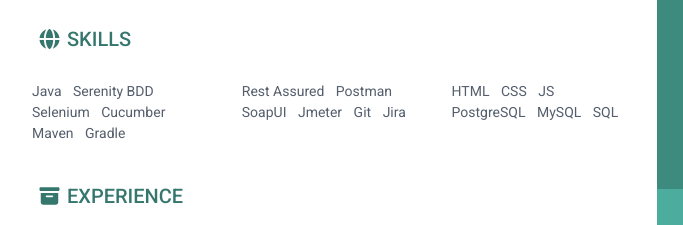
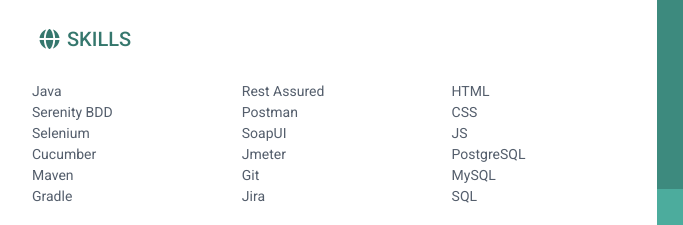
Before and after one commit to leandjb/CVQA_Barros, a plain HTML site: page index.html in a window 1280 px wide. Shown: the part 218-443 px from the top of the page, 183-866 px from the left. Drawn offline with Linux system fonts and the light colour scheme.

Commit message:
improve CV 4

```diff
--- a/index.html
+++ b/index.html
@@ -113,34 +113,34 @@
             <div class="section experiences-section">
                 <h2 class="section-title"><span class=""><i class="fas fa-globe"></i></span> SKILLS</h2>
 
-                <div class="row">
+                <div class="row ”notranslate”">
                     <div class="column list-unstyled interests-list skillset">
 
-                        <li class="list-inline-item">Java<span class="lang-desc"></span></li>
-                        <li class="list-inline-item">Serenity <span class="lang-desc">BDD</span></li>
-                        <li class="list-inline-item">Selenium <span class="lang-desc"></span></li>
-                        <li class="list-inline-item">Cucumber <span class="lang-desc"></span></li>
-                        <li class="list-inline-item">Maven <span class="lang-desc"></span></li>
-                        <li class="list-inline-item">Gradle <span class="lang-desc"></span></li>
+                        <li>Java<span class="lang-desc"></span></li>
+                        <li>Serenity <span class="lang-desc">BDD</span></li>
+                        <li>Selenium <span class="lang-desc"></span></li>
+                        <li>Cucumber <span class="lang-desc"></span></li>
+                        <li>Maven <span class="lang-desc"></span></li>
+                        <li>Gradle <span class="lang-desc"></span></li>
 
                     </div>
                     <div class="column list-unstyled interests-list">
-                        <li class="list-inline-item">Rest Assured<span class="lang-desc"></span></li>
-                        <li class="list-inline-item">Postman<span class="lang-desc"></span></li>
-                        <li class="list-inline-item">SoapUI<span class="lang-desc"></span></li>
-                        <li class="list-inline-item">Jmeter<span class="lang-desc"></span></li>
-                        <li class="list-inline-item">Git<span class="lang-desc"></span></li>
-                        <li class="list-inline-item">Jira<span class="lang-desc"></span></li>
+                        <li>Rest Assured<span class="lang-desc"></span></li>
+                        <li>Postman<span class="lang-desc"></span></li>
+                        <li>SoapUI<span class="lang-desc"></span></li>
+                        <li>Jmeter<span class="lang-desc"></span></li>
+                        <li>Git<span class="lang-desc"></span></li>
+                        <li>Jira<span class="lang-desc"></span></li>
 
 
                     </div>
                     <div class="column list-unstyled interests-list">
-                        <li class="list-inline-item">HTML<span class="lang-desc"></span></li>
-                        <li class="list-inline-item">CSS<span class="lang-desc"></span></li>
-                        <li class="list-inline-item">JS<span class="lang-desc"></span></li>
-                        <li class="list-inline-item">PostgreSQL<span class="lang-desc"></span></li>
-                        <li class="list-inline-item">MySQL<span class="lang-desc"></span></li>
-                        <li class="list-inline-item">SQL <span class="lang-desc"></span></li>
+                        <li>HTML<span class="lang-desc"></span></li>
+                        <li>CSS<span class="lang-desc"></span></li>
+                        <li>JS<span class="lang-desc"></span></li>
+                        <li>PostgreSQL<span class="lang-desc"></span></li>
+                        <li>MySQL<span class="lang-desc"></span></li>
+                        <li>SQL <span class="lang-desc"></span></li>
                     </div>
                 </div>
             </div>
@@ -175,7 +175,7 @@
                         <h4 class="resume-timeline-item-desc-heading font-weight-bold">
                             Tools:
                         </h4>
-                        <ul class="list-inline">
+                        <ul class="list-inline ”notranslate”">
                             <li class="list-inline-item">
                                 <span class="badge badge-primary badge-pill">Jira</span>
                             </li>
```
